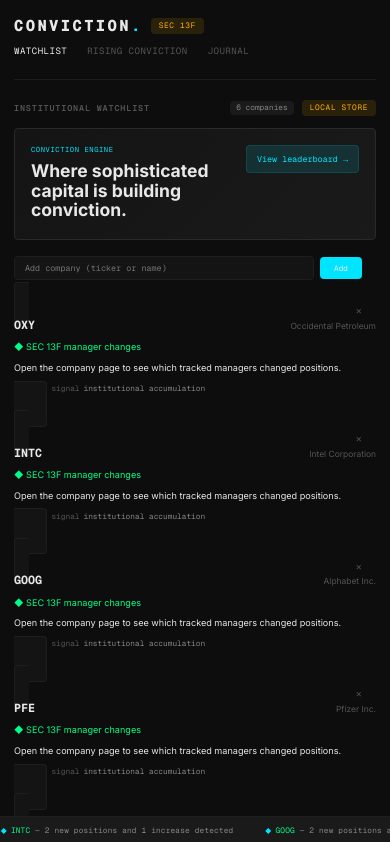
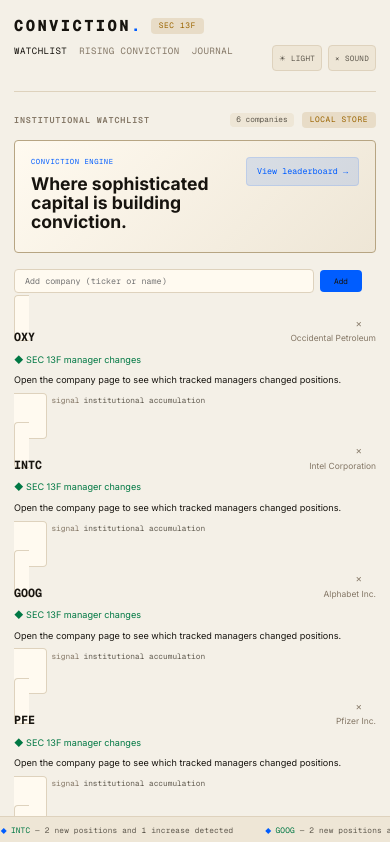
Before and after one commit to drap7-coder/conviction, a Next.js app: page / in a window 390 px wide. Shown: the top 842 px of the page. Built offline with nearby package versions, Linux system fonts and the light colour scheme.

Commit message:
Add theme and sound controls

```diff
--- /dev/null
+++ b/src/app/components/ExperienceControls.tsx
@@ -0,0 +1,117 @@
+"use client";
+
+import { useEffect, useRef, useState } from "react";
+
+type Theme = "dark" | "light";
+
+const THEME_KEY = "conviction-theme";
+const SOUND_KEY = "conviction-sound";
+
+function getInitialTheme(): Theme {
+  if (typeof window === "undefined") return "dark";
+  const saved = window.localStorage.getItem(THEME_KEY);
+  if (saved === "light" || saved === "dark") return saved;
+  return window.matchMedia("(prefers-color-scheme: light)").matches ? "light" : "dark";
+}
+
+function createTick(audioContext: AudioContext) {
+  const oscillator = audioContext.createOscillator();
+  const gain = audioContext.createGain();
+
+  oscillator.type = "square";
+  oscillator.frequency.setValueAtTime(920, audioContext.currentTime);
+  oscillator.frequency.exponentialRampToValueAtTime(620, audioContext.currentTime + 0.045);
+
+  gain.gain.setValueAtTime(0.0001, audioContext.currentTime);
+  gain.gain.exponentialRampToValueAtTime(0.028, audioContext.currentTime + 0.006);
+  gain.gain.exponentialRampToValueAtTime(0.0001, audioContext.currentTime + 0.065);
+
+  oscillator.connect(gain);
+  gain.connect(audioContext.destination);
+  oscillator.start();
+  oscillator.stop(audioContext.currentTime + 0.07);
+}
+
+export function ExperienceControls() {
+  const [theme, setTheme] = useState<Theme>("dark");
+  const [soundEnabled, setSoundEnabled] = useState(false);
+  const audioRef = useRef<AudioContext | null>(null);
+  const soundEnabledRef = useRef(false);
+
+  useEffect(() => {
+    const initialTheme = getInitialTheme();
+    const initialSound = window.localStorage.getItem(SOUND_KEY) === "on";
+
+    setTheme(initialTheme);
+    setSoundEnabled(initialSound);
+    soundEnabledRef.current = initialSound;
+    document.documentElement.dataset.theme = initialTheme;
+  }, []);
+
+  useEffect(() => {
+    soundEnabledRef.current = soundEnabled;
+  }, [soundEnabled]);
+
+  useEffect(() => {
+    const handleClick = (event: MouseEvent) => {
+      if (!soundEnabledRef.current) return;
+      const target = event.target;
+      if (!(target instanceof Element)) return;
+      const interactive = target.closest("a, button, summary, input, select, textarea");
+      if (!interactive) return;
+
+      try {
+        audioRef.current ??= new AudioContext();
+        if (audioRef.current.state === "suspended") {
+          void audioRef.current.resume();
+        }
+        createTick(audioRef.current);
+      } catch {
+        // Audio feedback is optional; interaction should never depend on it.
+      }
+    };
+
+    window.addEventListener("click", handleClick, { capture: true });
+    return () => window.removeEventListener("click", handleClick, { capture: true });
+  }, []);
+
+  const nextTheme = theme === "dark" ? "light" : "dark";
+
+  function toggleTheme() {
+    setTheme(nextTheme);
+    document.documentElement.dataset.theme = nextTheme;
+    window.localStorage.setItem(THEME_KEY, nextTheme);
+  }
+
+  function toggleSound() {
+    const nextSound = !soundEnabled;
+    setSoundEnabled(nextSound);
+    window.localStorage.setItem(SOUND_KEY, nextSound ? "on" : "off");
+  }
+
+  return (
+    <div className="experience-controls" aria-label="Display and sound controls">
+      <button
+        type="button"
+        className="control-button"
+        onClick={toggleTheme}
+        aria-label={`Switch to ${nextTheme} mode`}
+        title={`Switch to ${nextTheme} mode`}
+      >
+        <span aria-hidden="true">{theme === "dark" ? "☾" : "☀"}</span>
+        <span>{theme === "dark" ? "Dark" : "Light"}</span>
+      </button>
+      <button
+        type="button"
+        className={`control-button ${soundEnabled ? "active" : ""}`}
+        onClick={toggleSound}
+        aria-pressed={soundEnabled}
+        aria-label={soundEnabled ? "Turn sound off" : "Turn sound on"}
+        title={soundEnabled ? "Turn sound off" : "Turn sound on"}
+      >
+        <span aria-hidden="true">{soundEnabled ? "♪" : "×"}</span>
+        <span>Sound</span>
+      </button>
+    </div>
+  );
+}
--- a/src/app/globals.css
+++ b/src/app/globals.css
@@ -22,6 +22,25 @@
   --font-sans: 'Inter', -apple-system, BlinkMacSystemFont, sans-serif;
 }
 
+[data-theme="light"] {
+  --bg: #f4f0e7;
+  --surface: #fffaf0;
+  --surface-elevated: #eee6d6;
+  --border: #ded2bd;
+  --border-active: #b7a583;
+  --ink: #17140f;
+  --muted: #5e584d;
+  --quiet: #847766;
+  --accent: #005dff;
+  --accent-dim: rgba(0, 93, 255, 0.12);
+  --green: #007844;
+  --green-dim: rgba(0, 120, 68, 0.12);
+  --red: #b3163f;
+  --red-dim: rgba(179, 22, 63, 0.12);
+  --amber: #9b6500;
+  --amber-dim: rgba(155, 101, 0, 0.14);
+}
+
 * {
   margin: 0;
   padding: 0;
@@ -35,6 +54,10 @@
   font-size: 13px;
   line-height: 1.5;
   -webkit-font-smoothing: antialiased;
+}
+
+body {
+  transition: background-color 0.18s ease, color 0.18s ease;
 }
 
 a {
@@ -88,6 +111,12 @@
   border-bottom: 1px solid var(--border);
 }
 
+.header-actions {
+  display: flex;
+  align-items: center;
+  gap: 16px;
+}
+
 .app-title {
   font-family: var(--font-mono);
   font-size: 1.2rem;
@@ -128,6 +157,41 @@
   padding: 2px 8px;
   border-radius: var(--radius);
   letter-spacing: 0.08em;
+}
+
+.experience-controls {
+  display: flex;
+  align-items: center;
+  gap: 6px;
+}
+
+.control-button {
+  display: inline-flex;
+  align-items: center;
+  gap: 5px;
+  min-height: 26px;
+  font-family: var(--font-mono);
+  font-size: 0.58rem;
+  color: var(--muted);
+  background: var(--surface-elevated);
+  border: 1px solid var(--border);
+  border-radius: var(--radius);
+  padding: 4px 7px;
+  letter-spacing: 0.04em;
+  text-transform: uppercase;
+  transition: color 0.15s, border-color 0.15s, background-color 0.15s, transform 0.15s;
+}
+
+.control-button:hover {
+  color: var(--ink);
+  border-color: var(--border-active);
+  transform: translateY(-1px);
+}
+
+.control-button.active {
+  color: var(--green);
+  background: var(--green-dim);
+  border-color: var(--green-dim);
 }
 
 /* ── Section ── */
@@ -924,6 +988,20 @@
   100% { transform: translateX(-50%); }
 }
 
+@media (prefers-reduced-motion: reduce) {
+  body,
+  .control-button,
+  .ticker-scroll,
+  .institutional-loading-bars span {
+    animation: none !important;
+    transition: none !important;
+  }
+
+  .control-button:hover {
+    transform: none;
+  }
+}
+
 /* ── Empty State ── */
 
 .empty-state {
@@ -951,6 +1029,26 @@
   .app-header {
     flex-wrap: wrap;
     gap: 8px;
+  }
+
+  .header-actions {
+    width: 100%;
+    align-items: flex-start;
+    justify-content: space-between;
+    gap: 10px;
+  }
+
+  .app-nav {
+    gap: 12px;
+    flex-wrap: wrap;
+  }
+
+  .experience-controls {
+    flex-shrink: 0;
+  }
+
+  .control-button {
+    padding: 4px 6px;
   }
 
   .product-brief,
--- a/src/app/layout.tsx
+++ b/src/app/layout.tsx
@@ -2,6 +2,7 @@
 import { Geist, Geist_Mono } from "next/font/google";
 import "./globals.css";
 import { BottomTicker } from "@/app/components/BottomTicker";
+import { ExperienceControls } from "@/app/components/ExperienceControls";
 import { Nav } from "@/app/components/Nav";
 
 const geistSans = Geist({
@@ -19,13 +20,30 @@
   description: "Find material changes before they become obvious.",
 };
 
+const themeScript = `
+(() => {
+  try {
+    const saved = localStorage.getItem("conviction-theme");
+    const theme = saved === "light" || saved === "dark"
+      ? saved
+      : (matchMedia("(prefers-color-scheme: light)").matches ? "light" : "dark");
+    document.documentElement.dataset.theme = theme;
+  } catch {
+    document.documentElement.dataset.theme = "dark";
+  }
+})();
+`;
+
 export default function RootLayout({
   children,
 }: Readonly<{
   children: React.ReactNode;
 }>) {
   return (
-    <html lang="en" className={`${geistSans.variable} ${geistMono.variable}`}>
+    <html lang="en" className={`${geistSans.variable} ${geistMono.variable}`} suppressHydrationWarning>
+      <head>
+        <script dangerouslySetInnerHTML={{ __html: themeScript }} />
+      </head>
       <body>
         <div className="app-shell">
           <header className="app-header">
@@ -35,7 +53,10 @@
               </h1>
               <span className="demo-badge">SEC 13F</span>
             </div>
-            <Nav />
+            <div className="header-actions">
+              <Nav />
+              <ExperienceControls />
+            </div>
           </header>
           {children}
         </div>
```
